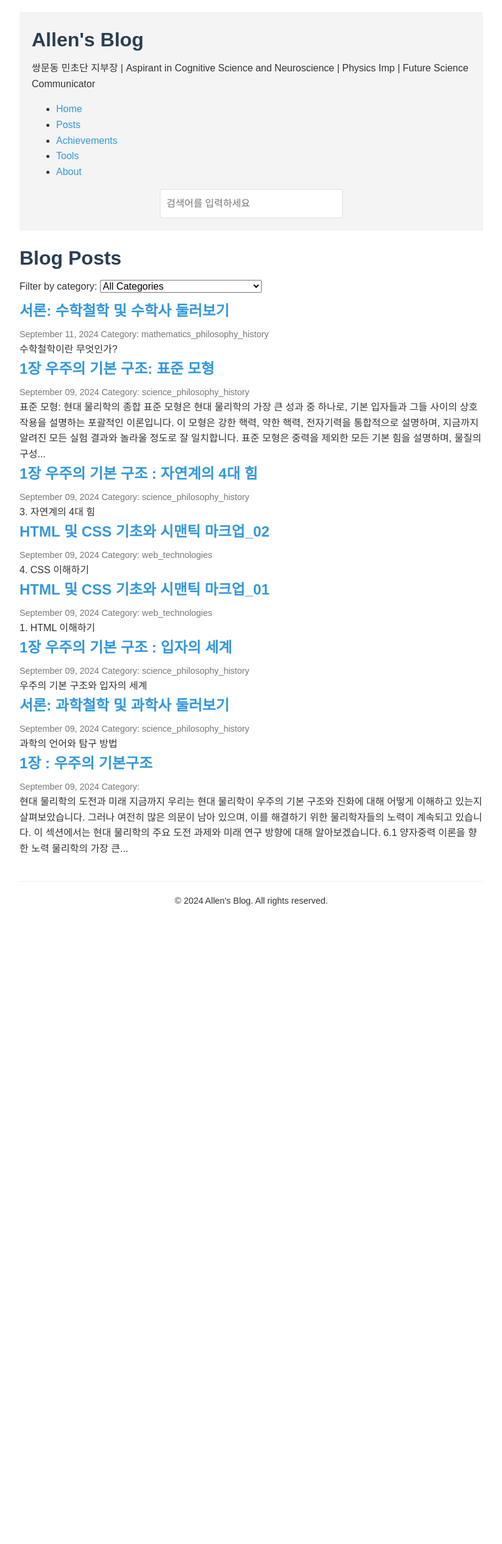
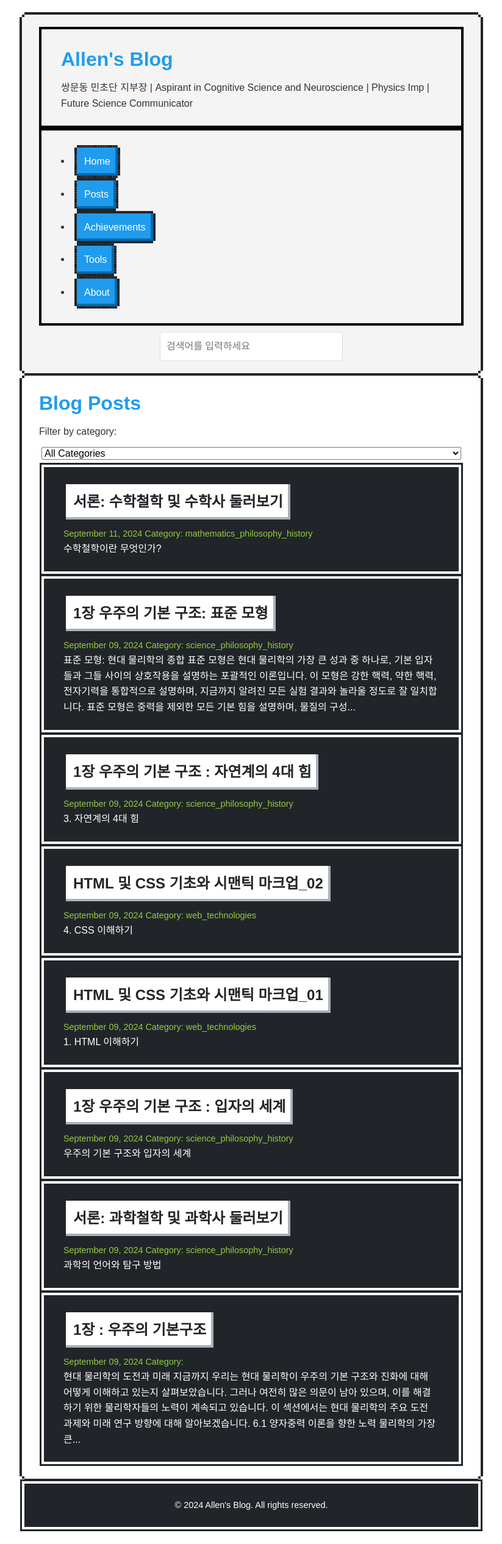
Before and after one commit to allenkang92/allenkang92.github.io, a Jekyll site: the page built from posts.html, in a window 1280 px wide. Shown: the whole page at 61% size, without its empty margins (228-1051 px from the left). Built offline with Jekyll 4.4.1, drawn with Linux system fonts in a browser that asks for light colours; before the commit the page ends 1525 px from its top, so only the background shows below that.

Commit message:
nes 적용

```diff
--- a/_includes/footer.html
+++ b/_includes/footer.html
@@ -1,3 +1,3 @@
-<footer>
+<footer class="nes-container is-dark">
     <p>&copy; {{ site.time | date: '%Y' }} Allen's Blog. All rights reserved.</p>
 </footer>
--- a/_includes/header.html
+++ b/_includes/header.html
@@ -1,15 +1,15 @@
-<header>
-  <div class="blog-title">
-    <h1>{{ site.title }}</h1>
+<header class="nes-container is-rounded">
+  <div class="blog-title nes-container">
+    <h1 class="nes-text is-primary">{{ site.title }}</h1>
     {% if site.description %}
-      <p>{{ site.description }}</p>
+      <p class="nes-text">{{ site.description }}</p>
     {% endif %}
   </div>
 
-  <nav>
-    <ul>
+  <nav class="nes-container is-dark>
+    <ul class="nes-list is-circle">
       {% for item in site.navigation %}
-        <li><a href="{{ site.baseurl }}{{ item.url }}">{{ item.title }}</a></li>
+        <li><a href="{{ site.baseurl }}{{ item.url }}" class="nes-btn is-primary">{{ item.title }}</a></li>
       {% endfor %}
     </ul>
   </nav>
--- a/posts.html
+++ b/posts.html
@@ -2,12 +2,12 @@
 layout: default
 title: Blog Posts
 ---
-<div class="posts">
-  <h1>Blog Posts</h1>
+<div class="posts nes-container with-title is-rounded">
+  <h1 class="nes-text is-primary">Blog Posts</h1>
 
   <div class="category-filter">
-    <label for="category-select">Filter by category:</label>
-    <select id="category-select">
+    <label for="category-select" class="nes-text">Filter by category:</label>
+    <select id="category-select" class="nes-select">
       <option value="all">All Categories</option>
       {% for category in site.category_structure %}
         <option value="{{ category[0] }}">{{ category[1].title }}</option>
@@ -16,18 +16,19 @@ title: Blog Posts
   </div>
 
   {% for post in site.posts %}
-    <article class="post-preview" data-category="{{ post.categories | first }}">
-      <h2><a href="{{ post.url | relative_url }}">{{ post.title }}</a></h2>
-      <div class="post-meta">
+    <article class="post-preview nes-container is-dark" data-category="{{ post.categories | first }}">
+      <h2><a href="{{ post.url | relative_url }}" class="nes-btn">{{ post.title }}</a></h2>
+      <div class="post-meta nes-text is-success">
         <span class="post-date">{{ post.date | date: "%B %d, %Y" }}</span>
         <span class="post-category">Category: {{ post.categories | first }}</span>
       </div>
-      <div class="post-excerpt">
+      <div class="post-excerpt nes-text">
         {{ post.excerpt | strip_html | truncatewords: 50 }}
       </div>
     </article>
   {% endfor %}
 </div>
+
 
 <script>
   document.addEventListener('DOMContentLoaded', function() {
```
Also changed, not shown: _includes/search-form.html (+4 -4 lines), _layouts/categories.html (+4 -5 lines), _layouts/post.html (+4 -4 lines), 1 other file.
